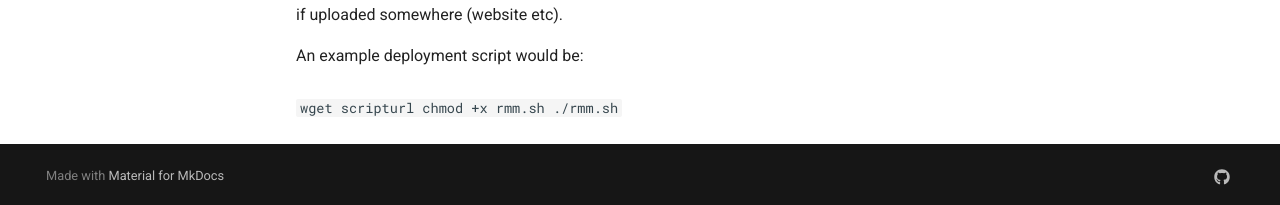
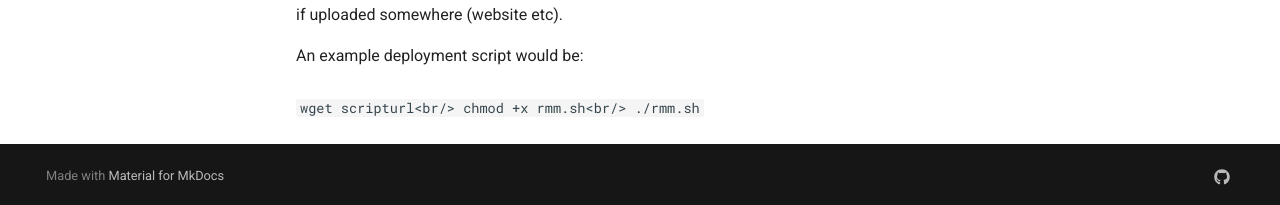
Before and after one commit to amidaware/trmm-docs, an MkDocs documentation site: the page built from docs/install_agent.md, in a window 1280 px wide and 900 px high, scrolled down 4057 px. Shown: the part 692-897 px from the top of the window. Built offline with MkDocs 1.6.1 and Material for MkDocs 9.7.7, drawn with Linux system fonts in a browser that asks for light colours; comment, search, counter and statistics services are not loaded.

Commit message:
Update install_agent.md

````diff
--- a/docs/install_agent.md
+++ b/docs/install_agent.md
@@ -168,6 +168,6 @@ Currently there are no deploy links for Linux Agents however you could use the f
 
 An example deployment script would be:<br/>
 <br/>
-```wget scripturl
-chmod +x rmm.sh
-./rmm.sh```
+```wget scripturl<br/>
+chmod +x rmm.sh<br/>
+./rmm.sh```<br/>
````
